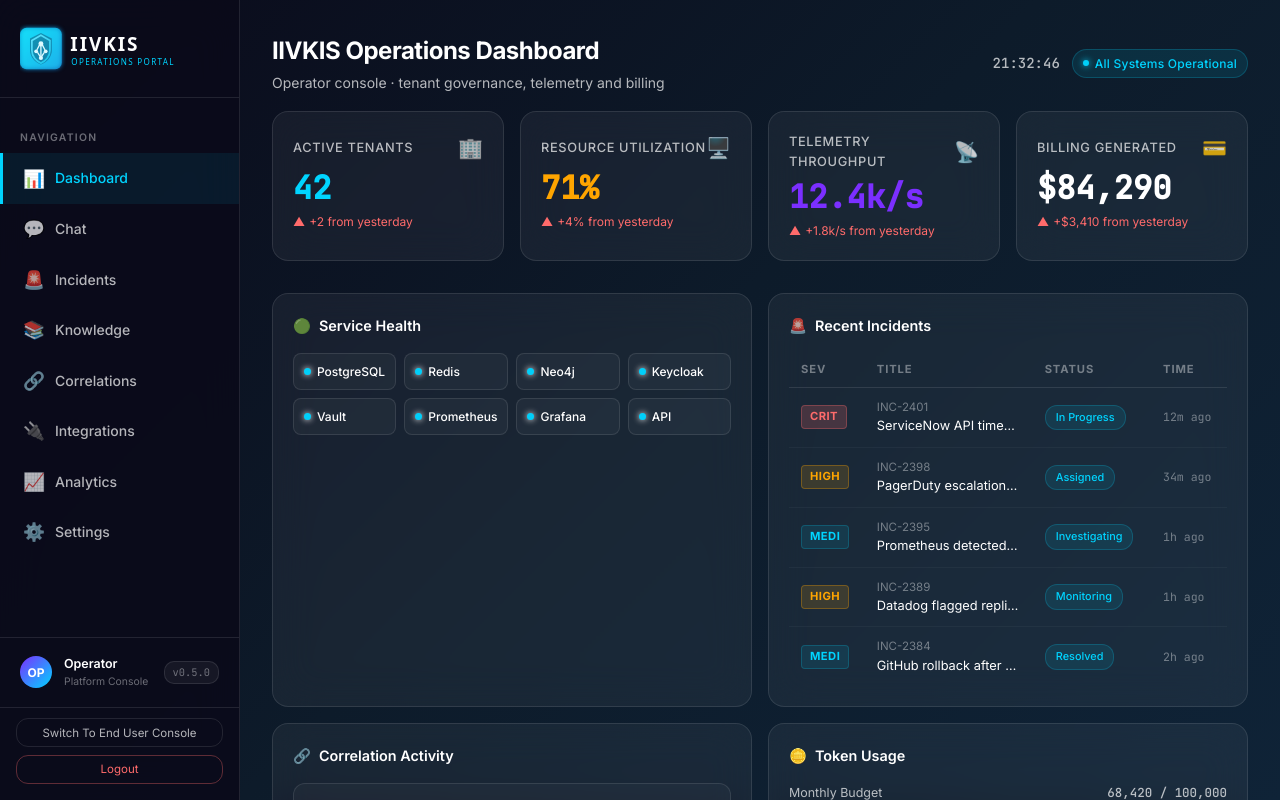
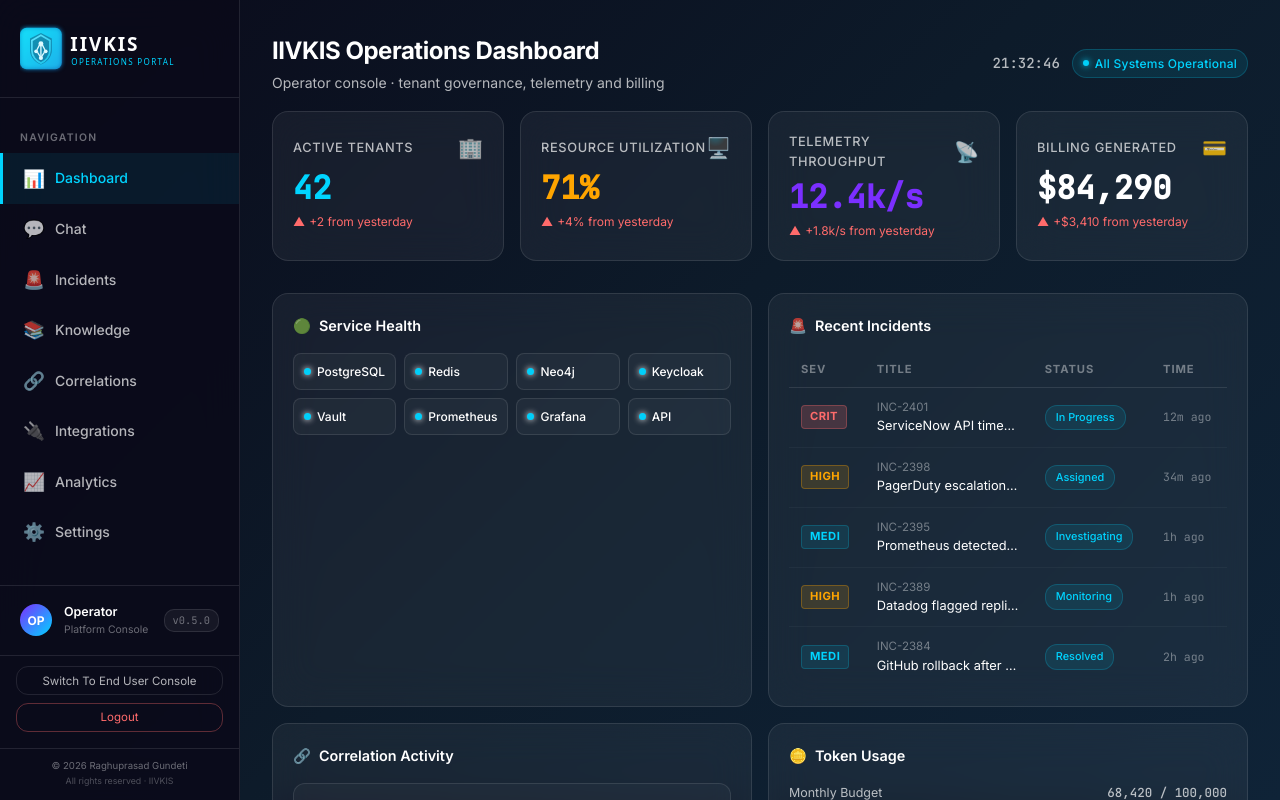
Before and after one commit to raghuprasadg/IIVKIS_Portal, a Next.js app in the folder apps/portal/: page / in a window 1280 px wide. Shown: the top 800 px of the page. Built offline with nearby package versions, Linux system fonts and the light colour scheme.

Commit message:
feat(portal): add copyright notice to Raghuprasad Gundeti in sidebar

```diff
--- a/apps/portal/src/app/AppSidebar.tsx
+++ b/apps/portal/src/app/AppSidebar.tsx
@@ -98,6 +98,19 @@ export default function AppSidebar() {
           </div>
         )}
       </div>
+
+      <div style={{
+        padding: '0.6rem 1rem 0.75rem',
+        borderTop: '1px solid var(--color-glass-border)',
+        textAlign: 'center',
+      }}>
+        <div style={{ fontSize: '0.6rem', color: 'var(--color-text-muted)', lineHeight: 1.5 }}>
+          © {new Date().getFullYear()} Raghuprasad Gundeti
+        </div>
+        <div style={{ fontSize: '0.55rem', color: 'var(--color-text-muted)', opacity: 0.7, marginTop: '1px' }}>
+          All rights reserved · IIVKIS
+        </div>
+      </div>
     </nav>
   );
 }
```
